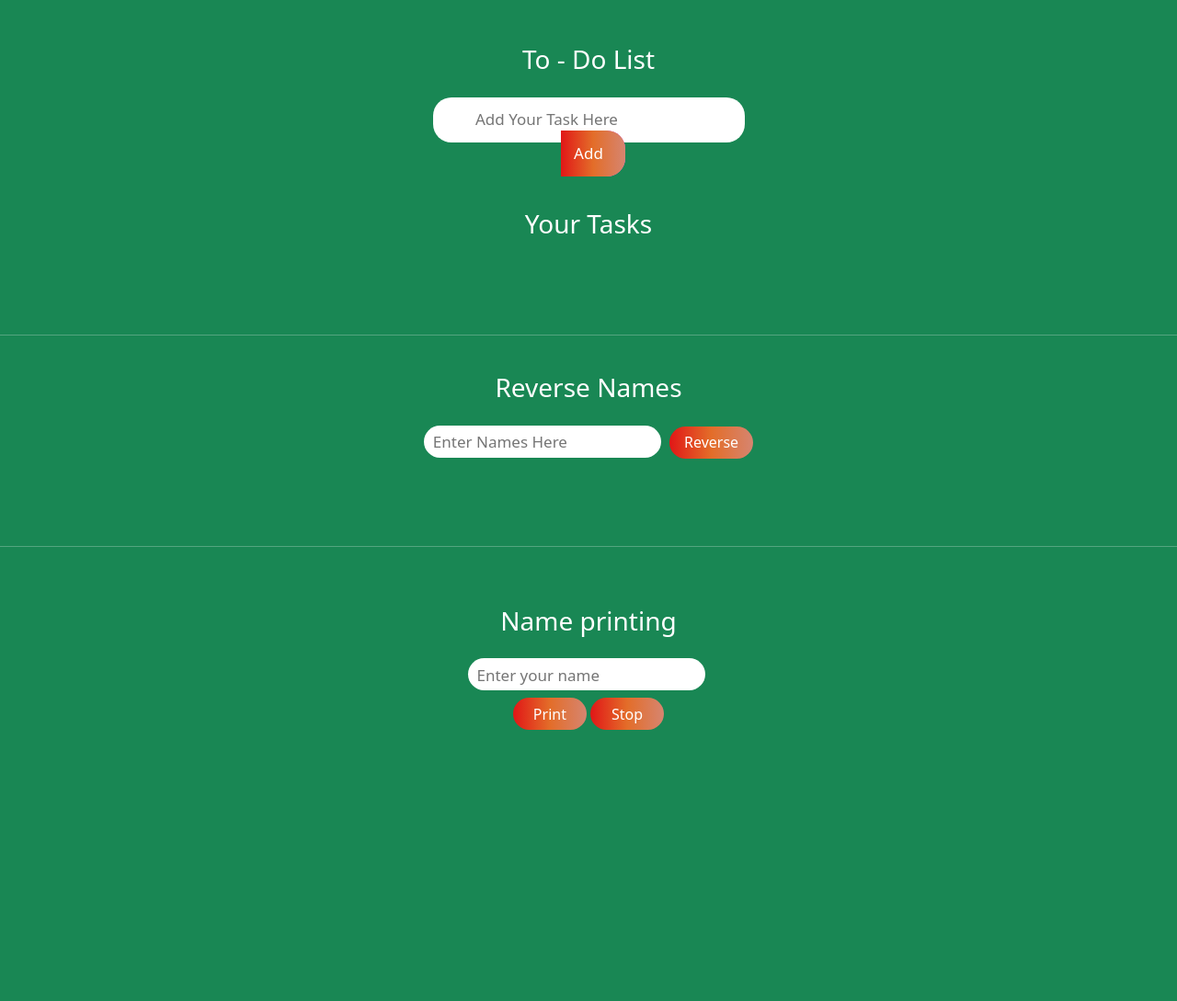
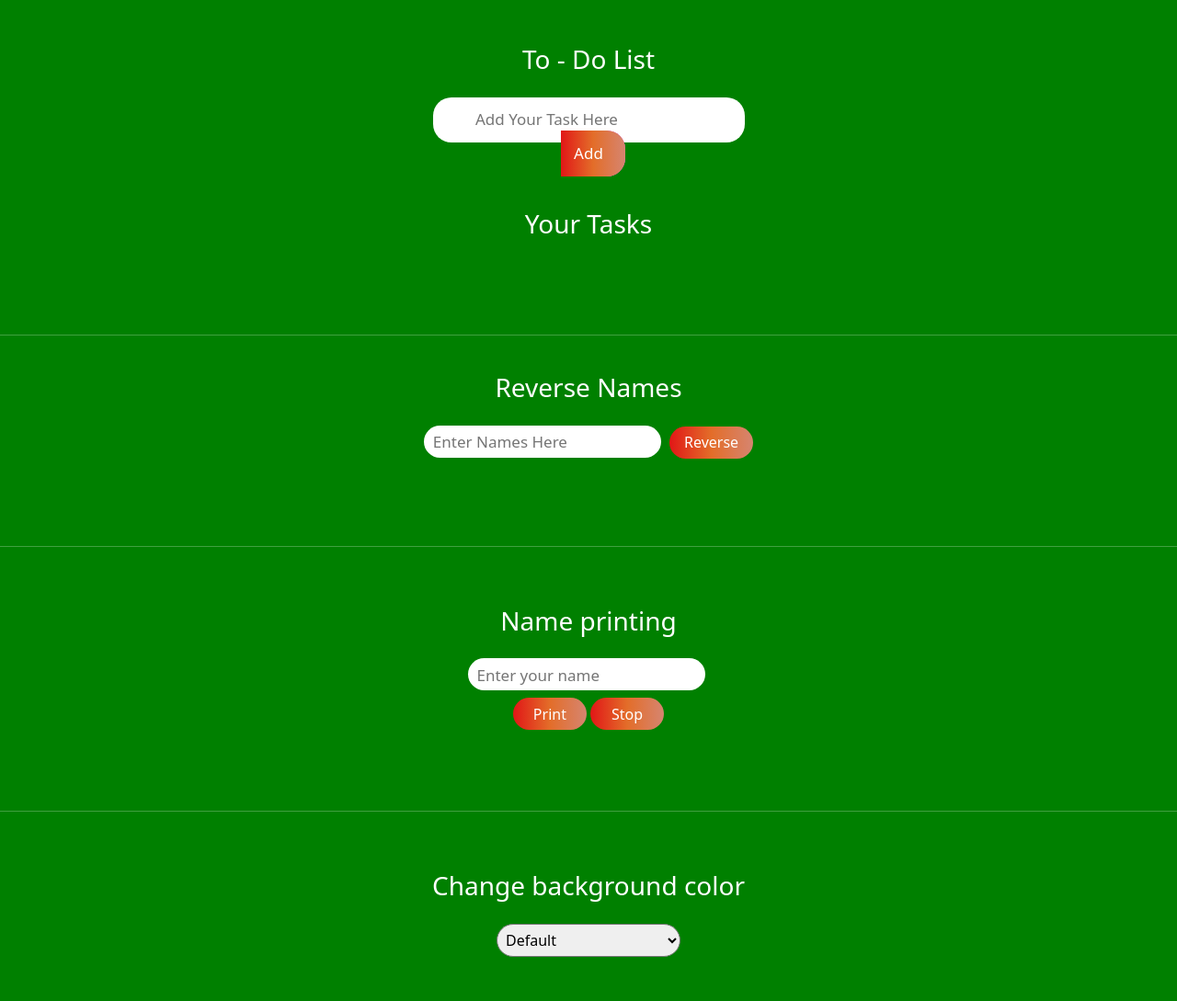
Before and after one commit to goduguvenugopal/javascript.projects, a plain HTML site: page index.html in a window 1280 px wide. Shown: the whole page at 92% size. Before the commit the page ends 866 px from the top, so only its background shows below. Drawn offline with nearby package versions, Linux system fonts and the light colour scheme.

Commit message:
added  bg color change code

```diff
--- a/index.html
+++ b/index.html
@@ -13,9 +13,9 @@
       crossorigin="anonymous"
     />
   </head>
-  <body class="bg-success text-center">
+  <body class="text-center" id="bodyid">
     <!-- to do list code starts here  -->
-    <div class="text-center bg-success container py-5">
+    <div class="text-center container py-5">
       <h3 class="To-head mb-4 text-white">To - Do List</h3>
       <form class="" id="formid">
         <label for="text" id="textlabel" class="">
@@ -49,24 +49,44 @@
       <button class="addbtn1 px-3" onclick="addTask()">Reverse</button>
 
       <h4 class="mt-5 text-white" id="displaytask1"></h4>
-    </div><hr class="text-white">
+    </div>
+    <hr class="text-white" />
 
     <!-- setinterval code  -->
     <div class="py-5 container">
       <h3 class="text-white mb-4">Name printing</h3>
-    <input type="text" name="text" id="text2" placeholder="Enter your name" class="mb-2"><br>
+      <input
+        type="text"
+        name="text"
+        id="text2"
+        placeholder="Enter your name"
+        class="mb-2"
+      /><br />
       <button class="printbtn" onclick="startPrinting()">Print</button>
       <button class="printbtn" onclick="stopPrinting()">Stop</button>
 
       <h4 class="textprint pt-3" id="printtxt"></h4>
     </div>
+    <hr class="text-white" />
 
-
-
-
-
-
-
+    <!-- background change code  -->
+    <div class="container py-5">
+      <h3 class="text-white mb-4">Change background color</h3>
+      <h4 class="text-white"></h4>
+      <select id="bgchange">
+        <option value="green">Default</option>
+        <option value="red">Red</option>
+        <option value="yellow">Yellow</option>
+        <option value="pink">Pink</option>
+        <option value="blue">Blue</option>
+        <option value="white">White</option>
+        <option value="magenta">magenta</option>
+        <option value="black">Black</option>
+        <option value="brown">Brown</option>
+        <option value="orange">Orange</option>
+        <option value="violet">Violet</option>
+      </select>
+    </div>
 
     <script
       src="https://cdn.jsdelivr.net/npm/bootstrap@5.0.2/dist/js/bootstrap.bundle.min.js"
--- a/script.js
+++ b/script.js
@@ -27,26 +27,32 @@ function delfunc(button) {
 // reverse name code starts here
 
 function addTask() {
-
   const textFunc1 = document.getElementById("text1").value;
   const reverse = textFunc1.split("").reverse("").join("");
   document.getElementById("displaytask1").innerHTML = reverse;
   document.getElementById("text1").value = "";
 }
 
-
-
 //name printing function code
 
 let intervalId;
 function startPrinting() {
-
-  const priText = document.getElementById('text2').value;
-  intervalId = setInterval(function(index) {
-    document.getElementById('printtxt').innerHTML +=`Hello, ${priText} `;
+  const priText = document.getElementById("text2").value;
+  intervalId = setInterval(function (index) {
+    document.getElementById("printtxt").innerHTML += `Hello, ${priText} `;
   }, 1000);
 }
 
 function stopPrinting() {
   clearInterval(intervalId);
 }
+
+// bg-color change code starts here
+
+const bodyFunc = document.getElementById("bodyid");
+const selectColor = document.getElementById("bgchange");
+
+selectColor.addEventListener("change", function () {
+  const getColor = selectColor.value;
+  bodyFunc.style.backgroundColor = getColor;
+});
--- a/style.css
+++ b/style.css
@@ -1,4 +1,8 @@
-#textlabel{
+#bodyid {
+  background-color: green;
+}
+
+#textlabel {
   border-radius: 20px;
   background-color: white;
   width: 339px;
@@ -10,7 +14,7 @@
   padding-right: 0px;
 }
 
-#text{
+#text {
   border: none;
   outline: none;
   width: 260px;
@@ -21,7 +25,7 @@
 }
 
 /* to do list styling  */
-.addbtn{
+.addbtn {
   background-image: linear-gradient(
     to left,
     rgb(214, 133, 112),
@@ -40,10 +44,7 @@
   color: white;
 }
 
-
-
-.list-tag{
-
+.list-tag {
   background-color: #fff;
   padding: 10px;
   margin-top: 15px;
@@ -53,12 +54,9 @@
   justify-content: space-between;
   overflow-x: auto;
   padding-bottom: 0px;
-
-
 }
 
-
-.delbtn{
+.delbtn {
   border: none;
   background-color: rgb(255, 0, 183);
   color: white;
@@ -66,26 +64,20 @@
   border-radius: 20px;
   width: 80px;
   margin-bottom: 8px;
-
-
 }
 
-
-.delbtn:hover{
+.delbtn:hover {
   background-color: blue;
 }
 
-.ul-card{
+.ul-card {
   background-color: rgb(142, 219, 236);
   height: 100vh;
 }
 
-
-
-
 /* reverse name styling  */
 
-.textlabel1{
+.textlabel1 {
   border-radius: 20px;
   background-color: white;
   /* width: 326px; */
@@ -95,22 +87,19 @@
   font-family: ;
   padding-bottom: 0px;
   padding-right: 0px;
-
 }
 
-#text1{
+#text1 {
   border: none;
   outline: none;
 
   margin-right: 5px;
 
-
   border-top-left-radius: 20px;
   border-bottom-left-radius: 20px;
 }
 
-.addbtn1{
-
+.addbtn1 {
   background-image: linear-gradient(
     to left,
     rgb(214, 133, 112),
@@ -124,12 +113,11 @@
   border-radius: 20px;
   color: white;
   border: none;
-
 }
 
 /* name printing styling  */
 
-#text2{
+#text2 {
   border-radius: 20px;
   background-color: white;
   /* width: 326px; */
@@ -143,9 +131,8 @@
   outline: none;
 
   margin-right: 5px;
-
 }
-.printbtn{
+.printbtn {
   background-image: linear-gradient(
     to left,
     rgb(214, 133, 112),
@@ -162,14 +149,13 @@
   width: 80px;
 }
 
-.textprint{
-
+.textprint {
   color: white;
   font-size: 15px;
   font-family: roboto;
 }
 
-.printbtn:hover{
+.printbtn:hover {
   background-image: linear-gradient(
     to left,
     rgb(201, 182, 39),
@@ -178,3 +164,11 @@
   );
   color: black;
 }
+
+/* change backgroundcolor styling  */
+
+#bgchange {
+  width: 200px;
+  border-radius: 20px;
+  padding: 5px;
+}
```
Lines whose indentation alone changed are shown as unchanged.
